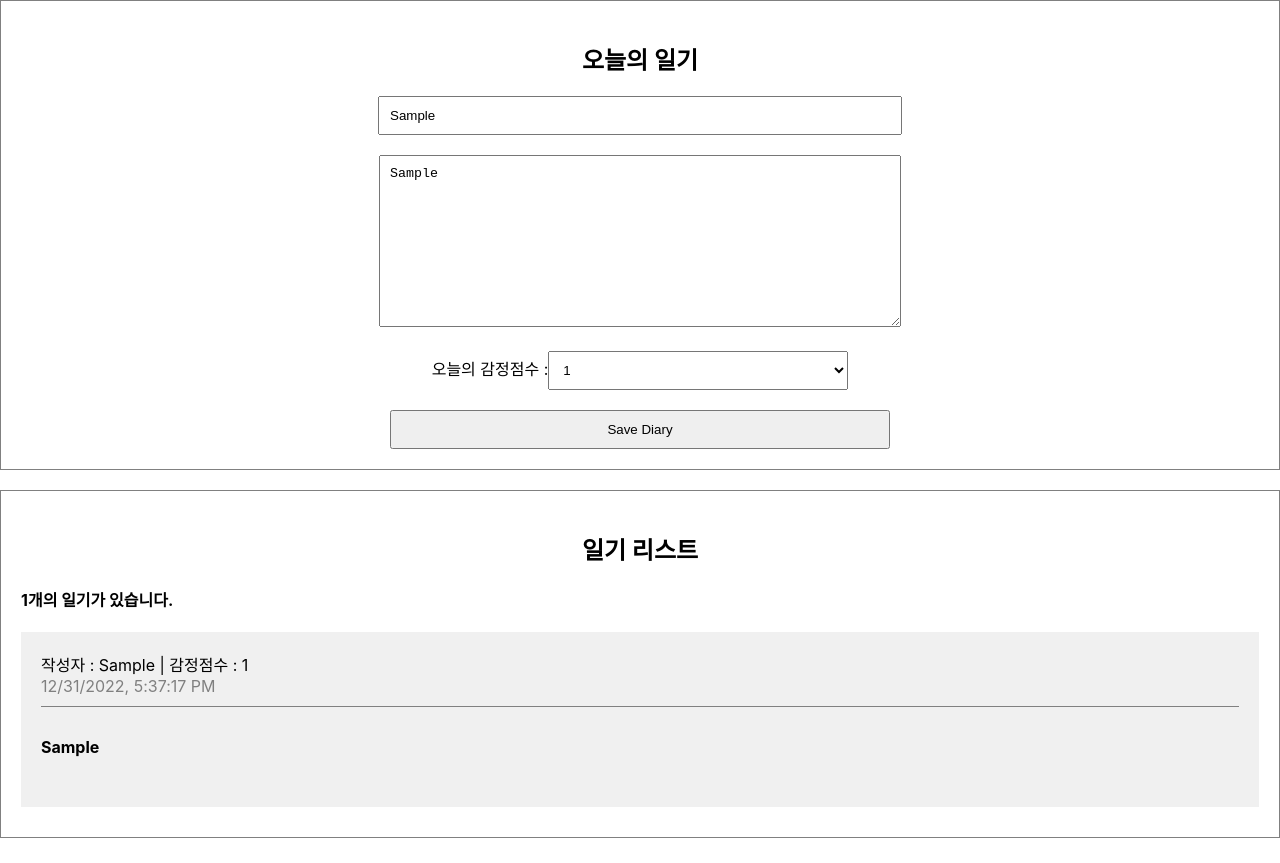
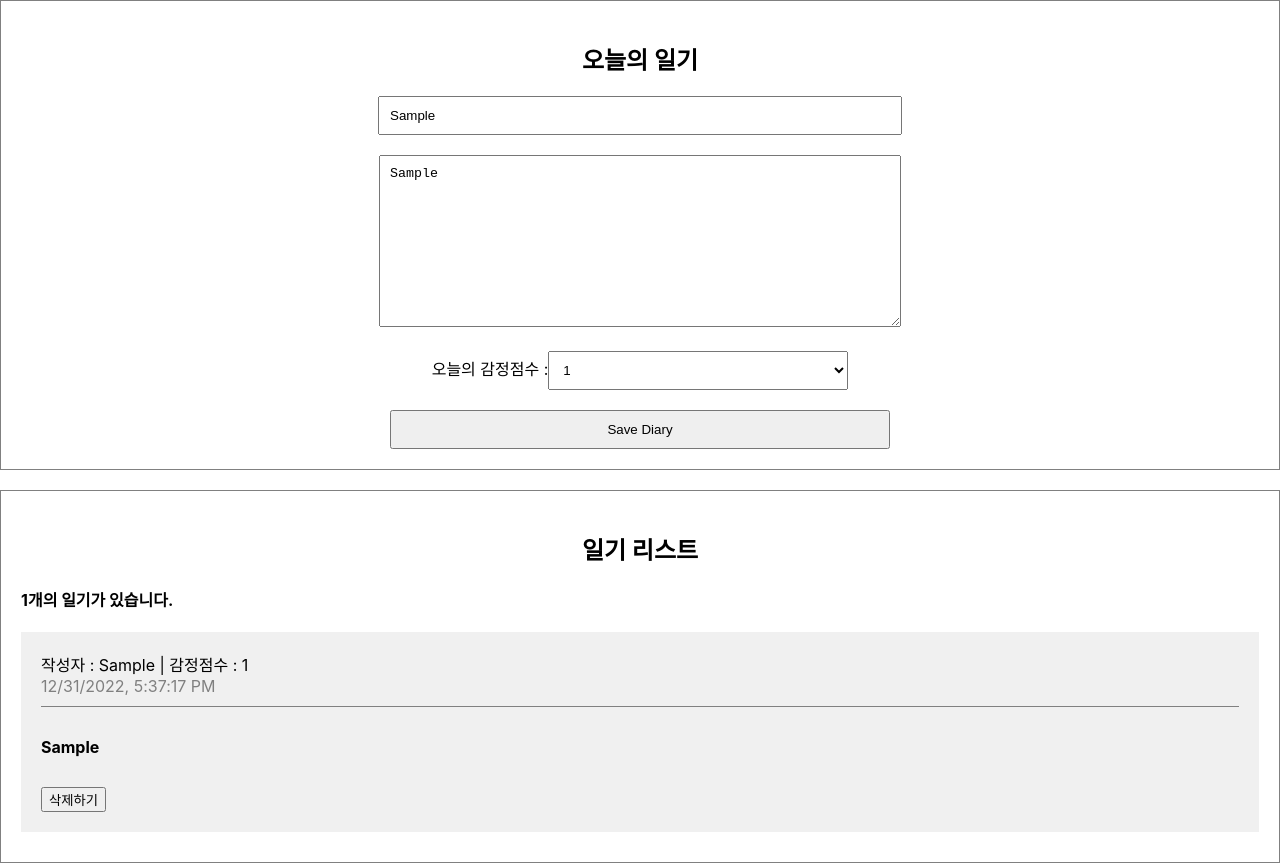
Before and after one commit to TMInstaller/reactdiary, a React (Create React App) app: page / in a window 1280 px wide. Both pictures are taken after typing "Sample", "Sample" into the empty fields and a click on the button "Save Diary". Before the commit the page ends 838 px from the top, so only its background shows below. Built offline with nearby package versions, Linux system fonts and the light colour scheme.

Commit message:
삭제하기 기능추가

```diff
--- a/src/App.js
+++ b/src/App.js
@@ -1,7 +1,7 @@
-import { useRef, useState } from 'react';
-import './App.css';
-import DiaryEditor from './DiaryEditor';
-import DiaryList from './DiaryList';
+import { useRef, useState } from "react";
+import "./App.css";
+import DiaryEditor from "./DiaryEditor";
+import DiaryList from "./DiaryList";
 
 // const dummyList = [
 //   {
@@ -25,7 +25,7 @@
 //     emotion:"3",
 //     created_date: new Date().getTime(),
 //   }
-// ]
+// ];
 
 function App() {
   const [data, setData] = useState([]);
@@ -39,16 +39,22 @@
       content,
       emotion,
       created_date,
-      id : dataId.current,
+      id: dataId.current,
     };
     dataId.current += 1;
     setData([newItem, ...data]);
   };
 
+  const onDelete = (targetId) => {
+    console.log(`${targetId}가 삭제되었습니다`);
+    const newDiaryList = data.filter((it) => it.id !== targetId);
+    setData(newDiaryList);
+  };
+
   return (
     <div className="App">
-      <DiaryEditor onCreate={onCreate}/>
-      <DiaryList diaryList={data}/>
+      <DiaryEditor onCreate={onCreate} />
+      <DiaryList onDelete={onDelete} diaryList={data} />
     </div>
   );
 }
--- a/src/DiaryItem.js
+++ b/src/DiaryItem.js
@@ -1,14 +1,30 @@
-const DiaryItem = ({author, content, created_date, emotion, id}) => {
-  return(
+const DiaryItem = ({
+  onDelete,
+  author,
+  content,
+  emotion,
+  created_date,
+  id,
+}) => {
+  return (
     <div className="DiaryItem">
       <div className="info">
-        <span>
+        <span className="author_info">
           작성자 : {author} | 감정점수 : {emotion}
         </span>
-        <br/>
+        <br />
         <span className="date">{new Date(created_date).toLocaleString()}</span>
       </div>
       <div className="content">{content}</div>
+      <button
+        onClick={() => {
+          if (window.confirm(`${id}번째 일기를 정말 삭제하시겠습니까?`)) {
+            onDelete(id);
+          }
+        }}
+      >
+        삭제하기
+      </button>
     </div>
   );
 };
--- a/src/DiaryList.js
+++ b/src/DiaryList.js
@@ -1,20 +1,20 @@
 import DiaryItem from "./DiaryItem";
-const DiaryList = ({diaryList}) => {
-    return(
+const DiaryList = ({ onDelete, diaryList }) => {
+  return (
     <div className="DiaryList">
       <h2>일기 리스트</h2>
       <h4>{diaryList.length}개의 일기가 있습니다.</h4>
       <div>
-                {diaryList.map((it)=>(
-                    <DiaryItem key={it.id}{...it}/>
+        {diaryList.map((it) => (
+          <DiaryItem key={it.id} {...it} onDelete={onDelete} />
         ))}
       </div>
     </div>
   );
-}
+};
 
-DiaryList.defaultProops={
-    diaryList:[],
-}
+DiaryList.defaultProops = {
+  diaryList: [],
+};
 
 export default DiaryList;
```
Lines whose indentation alone changed are shown as unchanged.
